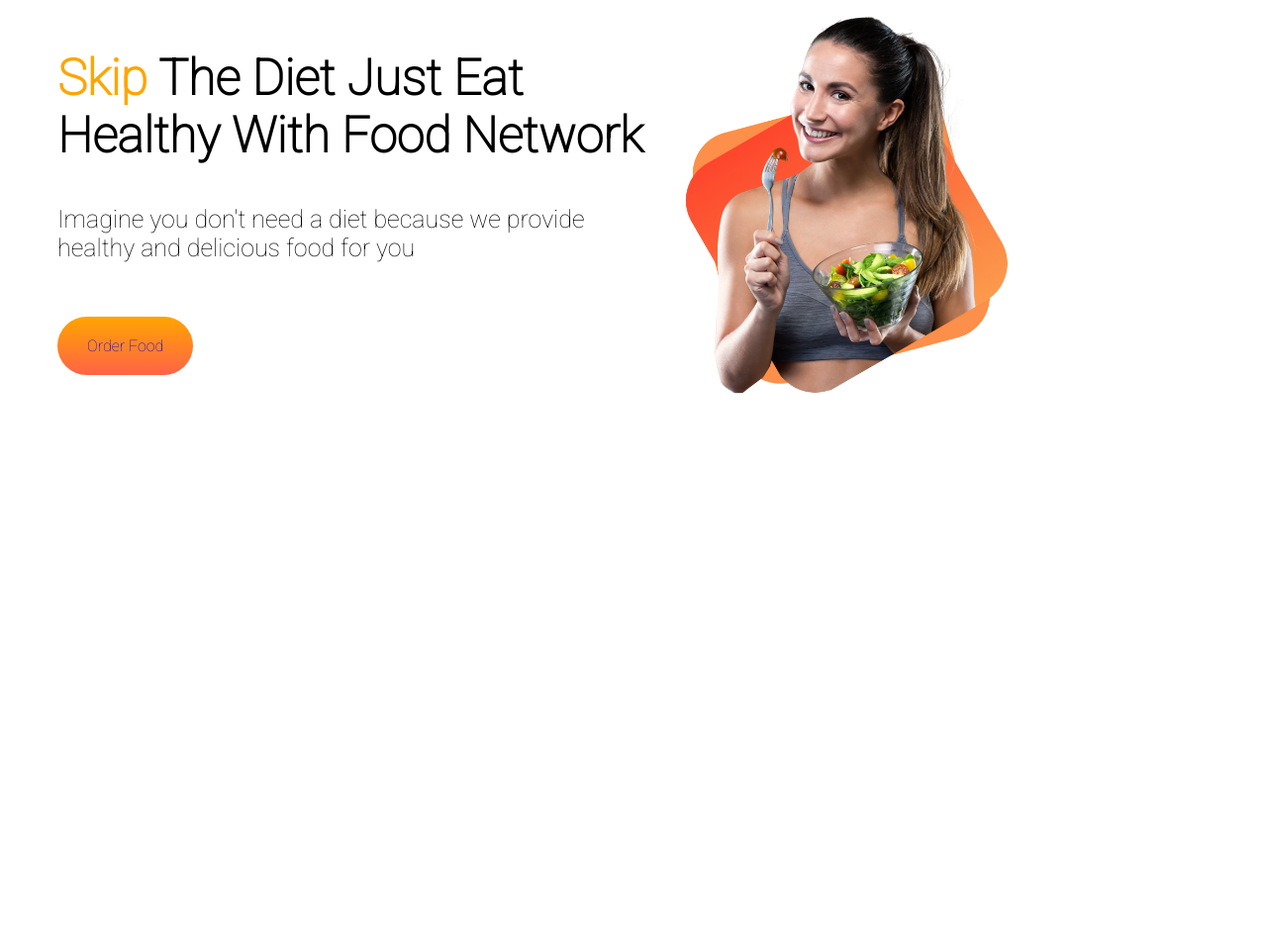
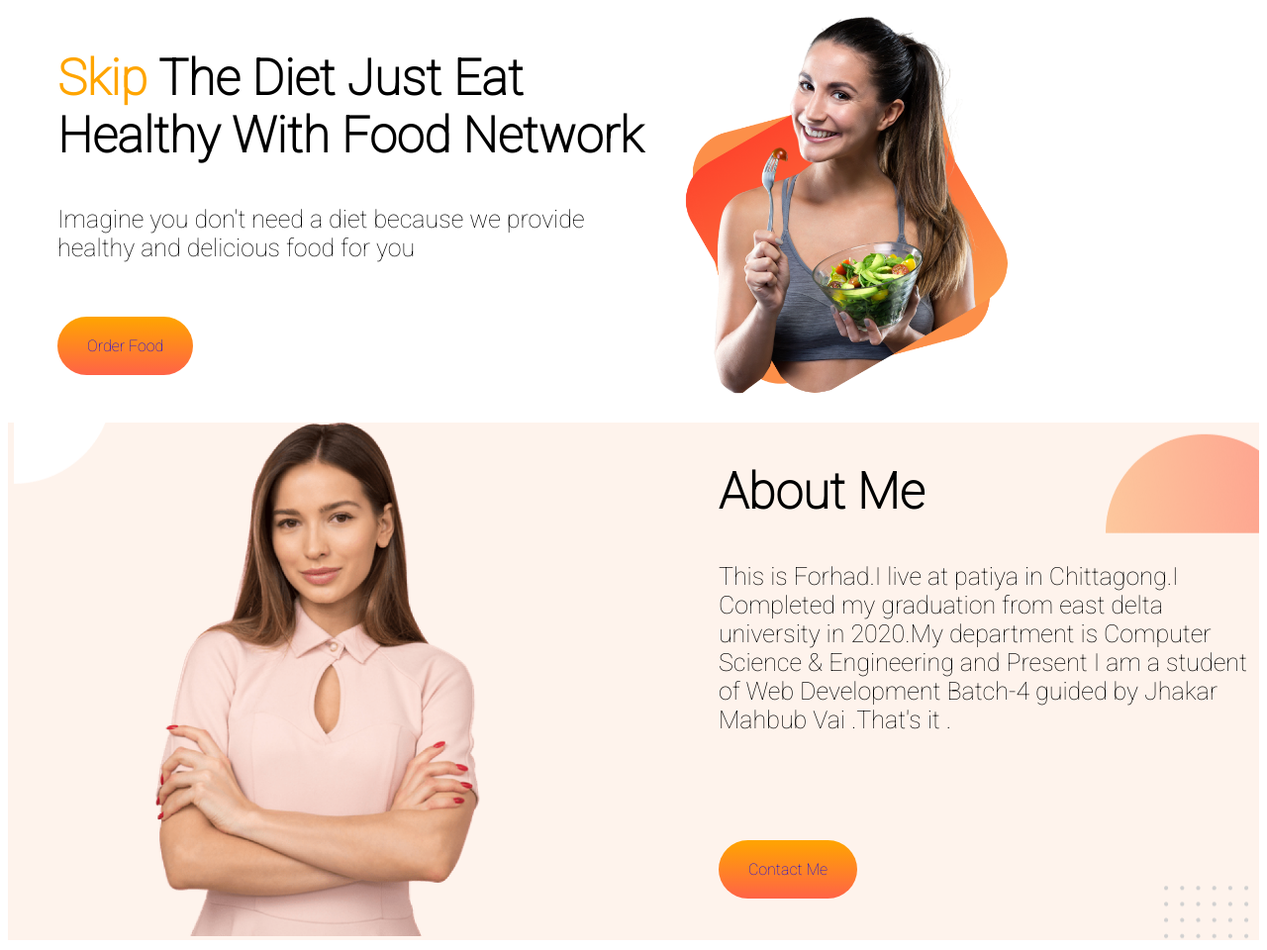
Before and after one commit to Mohammad815/food-network, a plain HTML site: page index.html in a window 1280 px wide. Shown: the whole page at 99% size. Before the commit the page ends 800 px from the top, so only its background shows below. Drawn offline with Linux system fonts and the light colour scheme.

Commit message:
adder middle section

```diff
--- a/index.html
+++ b/index.html
@@ -11,7 +11,7 @@
     <link rel="stylesheet" href="style.css">
 </head>
 <body>
-    <section class="food-header">
+    <section class="food-header default-display">
         <div class="half-width">
             <h1><span>Skip</span> The Diet Just Eat Healthy With Food Network</h1>
             <p>Imagine you don't need a diet because we provide healthy and delicious food for you</p>
@@ -20,7 +20,19 @@
             </div>
         </div>
         <div class="half-width">
-            <img src="image/Group 8425.png" alt="">
+            <img class="default-img" src="image/Group 8425.png" alt="">
+        </div>
+    </section>
+    <section class="about-me default-display">
+        <div class="half-width">
+            <img src="image/Person Image.png" alt="">
+        </div>
+        <div class="half-width">
+            <h1>About Me</h1>
+            <p>This is Forhad.I live at patiya in Chittagong.I Completed my graduation from east delta university in 2020.My department is Computer Science & Engineering and Present  I am a student of Web Development Batch-4 guided by Jhakar Mahbub Vai .That's it .</p>
+            <div class="bottom-btn">
+                <a  href="#">Contact Me</a>
+            </div>
         </div>
     </section>
 </body>
--- a/style.css
+++ b/style.css
@@ -1,9 +1,10 @@
 body{
     font-family: 'Roboto', sans-serif;
 }
-.food-header{
+.default-display{
     display: flex;
     padding-left: 2%;
+    margin-bottom: 10px;
 }
 .half-width{
     width: 50%;
@@ -28,6 +29,19 @@ p{
     padding: 20px 30px;
     border-radius: 30px;
 }
-.default-btn a {
+ a {
     text-decoration: none;
 }
+.about-me{
+padding-left: 10%;
+background-image: url(image/7.png);
+background-repeat: no-repeat;
+background-position: right;
+}
+.bottom-btn{
+    display: inline-block;
+    margin-top: 15%;
+    background-image: linear-gradient(orange, tomato);
+    padding: 20px 30px;
+    border-radius: 30px;
+}
```
